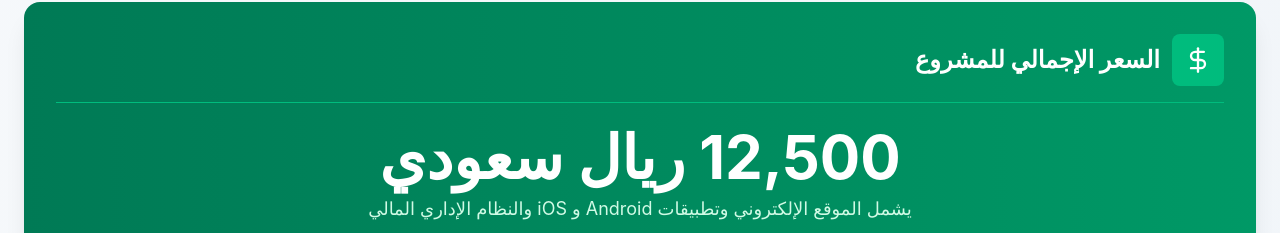
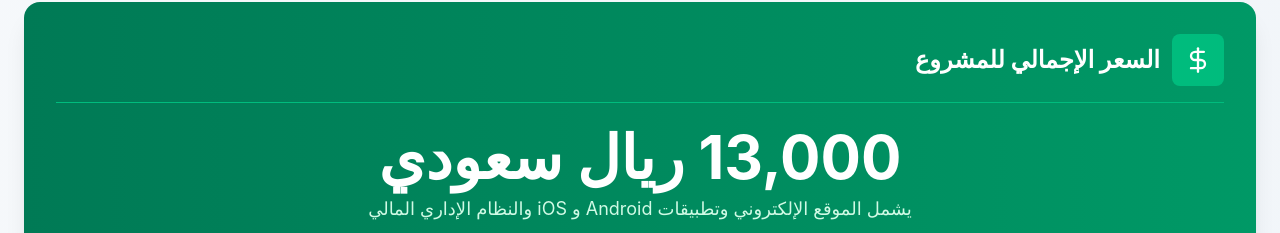
Before and after one commit to KhalidEl-MariAa/realstate_propsal, a React (Vite) app: page / in a window 1280 px wide. Shown: the part 4335-4568 px from the top of the page. Built offline with nearby package versions, Linux system fonts and the light colour scheme.

Commit message:
update total project price to 13,000 ريال سعودي in App.tsx

```diff
--- a/src/app/App.tsx
+++ b/src/app/App.tsx
@@ -527,7 +527,7 @@ export default function App() {
             <h2 className="text-2xl font-bold">السعر الإجمالي للمشروع</h2>
           </div>
           <div className="text-center mb-6">
-            <div className="text-6xl font-bold mb-2">12,500 ريال سعودي</div>
+            <div className="text-6xl font-bold mb-2">13,000 ريال سعودي</div>
             <div className="text-emerald-100 text-lg">
               يشمل الموقع الإلكتروني وتطبيقات Android و iOS والنظام الإداري المالي
             </div>
```
